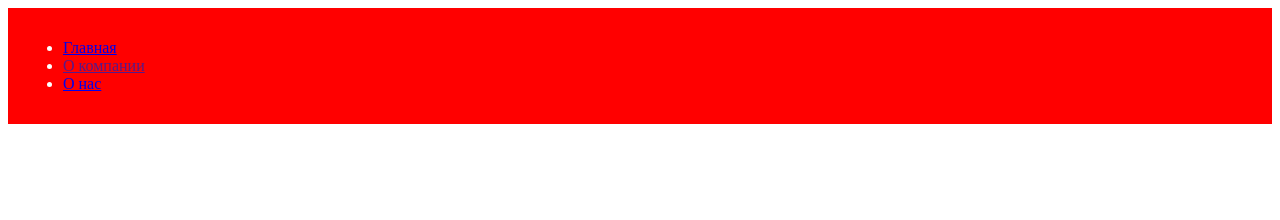
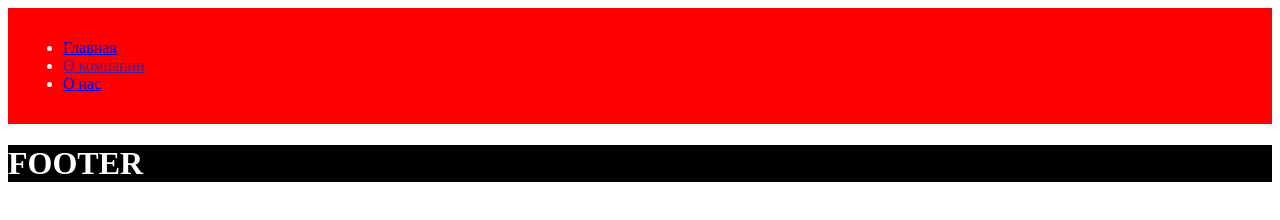
Before and after one commit to abdurahmanov123/my_project_4, a plain HTML site: page index.html in a window 1280 px wide. Drawn offline with Linux system fonts and the light colour scheme.

Commit message:
added footer

```diff
--- a/index.html
+++ b/index.html
@@ -22,5 +22,8 @@
 			</ul>
 		</nav>
 	</header>
+	<footer>
+		<h1>FOOTER</h1>
+	</footer>
 </body>
 </html>
--- a/style.css
+++ b/style.css
@@ -3,3 +3,8 @@ header{
 	color: white;
 	padding: 15px;
 }
+
+footer{
+	background-color: black;
+	color: white;
+}
```
